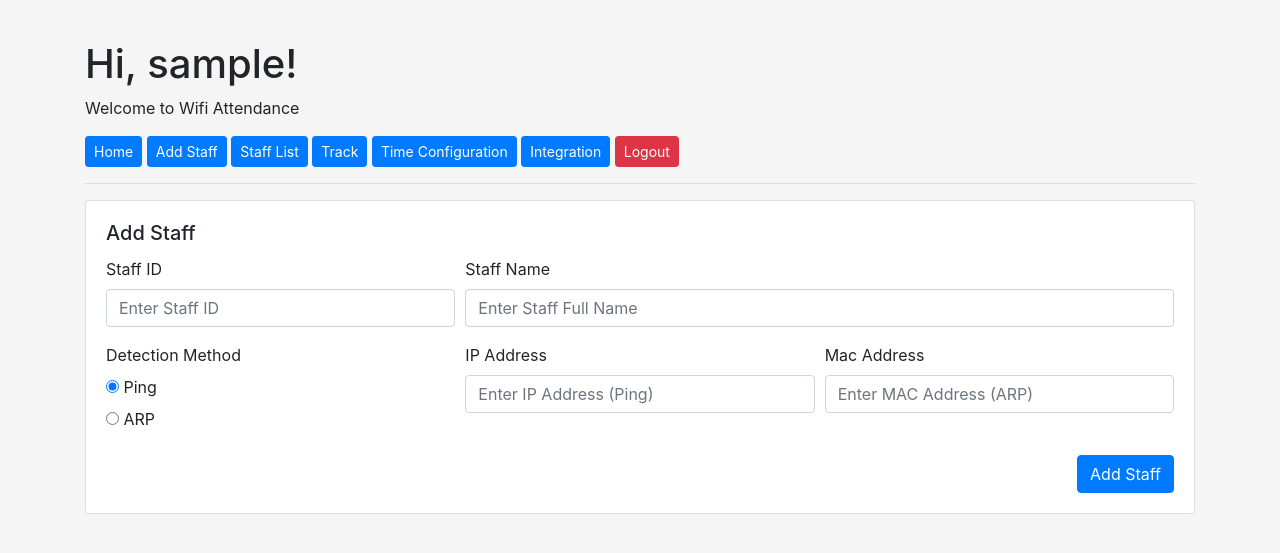
After one commit to mimmi/wifi-attendance, a Flask app: page /add_staff in a window 1280 px wide. The commit adds this page. Shown: the top 553 px of the page. Run offline with Flask 2, Linux system fonts and the light colour scheme; the visitor is signed in with stand-in values (Sample User, id 1); data comes from the database, SQL or seed files in the repository; some libraries are stand-ins or nearby versions.

Commit message:
Added Staff Configurations

```diff
--- a/app/forms.py
+++ b/app/forms.py
@@ -1,5 +1,5 @@
 from flask_wtf import FlaskForm
-from wtforms import StringField, PasswordField, BooleanField, SubmitField
+from wtforms import StringField, IntegerField, RadioField, PasswordField, BooleanField, SubmitField
 from wtforms.validators import ValidationError, DataRequired, Email, EqualTo
 from app.models import User
 
@@ -26,3 +26,17 @@ class RegistrationForm(FlaskForm):
         user = User.query.filter_by(email=email.data).first()
         if user is not None:
             raise ValidationError('Please use a different email address.')
+
+class AddStaffForm(FlaskForm):
+    staff_id = IntegerField('Staff ID', validators=[DataRequired()])
+    name = StringField('Staff Name', validators=[DataRequired()])
+    method = RadioField('Method', choices=[(1,'Ping'), (2,'ARP')], default=1, coerce=int, validators=[DataRequired()])
+    ip = StringField('IP Address', validators=[DataRequired()])
+    mac = StringField('MAC Address', validators=[DataRequired()])
+
+class EditStaffForm(FlaskForm):
+    staff_id = IntegerField('Staff ID', validators=[DataRequired()])
+    name = StringField('Staff Name', validators=[DataRequired()])
+    method = RadioField('Method', choices=[(1,'Ping'), (2,'ARP')], default=1, coerce=int, validators=[DataRequired()])
+    ip = StringField('IP Address', validators=[DataRequired()])
+    mac = StringField('MAC Address', validators=[DataRequired()])
--- a/app/models.py
+++ b/app/models.py
@@ -30,9 +30,7 @@ class Staff(UserMixin, db.Model):
     staff_id = db.Column(db.Integer, index=True, unique=True)
     name = db.Column(db.String(128), index=True, unique=True)
     ip = db.Column(db.String(15), index=True, unique=True)
-    port = db.Column(db.Integer, index=False, unique=False)
     mac = db.Column(db.String(17), index=True, unique=True)
-    hostname = db.Column(db.String(32), index=True, unique=True)
     method = db.Column(db.String(5), index=True, unique=False)
     # PING, ARP, PORT
 
--- a/app/routes.py
+++ b/app/routes.py
@@ -1,11 +1,14 @@
 from app import app, db
 from flask import Flask, url_for, render_template, flash, redirect
 from flask_login import current_user, login_user, logout_user, login_required
-from app.models import User, new_registration
+from app.models import User, Staff, new_registration
 from app.forms import RegistrationForm
 from app.forms import LoginForm
+from app.forms import AddStaffForm
+from app.forms import EditStaffForm
 from werkzeug.urls import url_parse
 from flask import send_from_directory
+from sqlalchemy import exc
 
 @app.route('/')
 @login_required
@@ -50,10 +53,61 @@ def register():
         return redirect(url_for('login'))
     return render_template('register.html', title='Register', form=form)
 
-@app.route('/configuration', methods=['GET'])
-def configuration():
-    return 'Configuration Main'
+@app.route('/add_staff', methods=['GET', 'POST'])
+@login_required
+def add_staff():
+    form = AddStaffForm()
+    if form.validate_on_submit():
+        staff = Staff(staff_id=form.staff_id.data, name=form.name.data, ip=form.ip.data, mac=form.mac.data, method=form.method.data)
+        try:
+            db.session.add(staff)
+            db.session.commit()
+            flash('Congratulations, you have added the staff!')
+        except exc.IntegrityError:
+            db.session.rollback()
+            flash('Could not add the staff, repeated values!')
+        return redirect(url_for('add_staff'))
+    return render_template('add.html', title='Add Staff', form=form)
 
-@app.route('/configuration/commit_time/<int:seconds>', methods=['GET'])
-def set_commit_time(seconds):
-    return "Setting the commit time to {} seconds".format(seconds)
+@app.route('/staff_list', methods=['GET'])
+@login_required
+def staff_list():
+    staffs = Staff.query.all()
+    #pls ignore the fact that staff is the plural of staff -_-
+    return render_template('list.html', title='Staff List', staffs=staffs)
+
+@app.route('/staff_edit/<int:staff_id>', methods=['GET', 'POST'])
+@login_required
+def staff_edit(staff_id):
+    staff = Staff.query.filter_by(staff_id=staff_id).first()
+    if staff is None:
+        flash('Staff does not exist')
+        return redirect(url_for('staff_list'))
+    form = EditStaffForm(obj=staff)
+    if form.validate_on_submit():
+        staff.staff_id = form.staff_id.data
+        staff.name = form.name.data
+        staff.ip = form.ip.data
+        staff.mac = form.mac.data
+        staff.method = form.method.data
+        try:
+            db.session.add(staff)
+            db.session.commit()
+            flash('The staff has been updated!')
+        except exc.IntegrityError:
+            db.session.rollback()
+            flash('Could not update the staff, repeated values!')
+        return redirect(url_for('staff_edit', staff_id=staff.staff_id))
+    return render_template('edit.html', title='Editing Staff', form=form, staff=staff)
+
+@app.route('/staff_delete/<int:staff_id>', methods=['GET'])
+@login_required
+def staff_delete(staff_id):
+    staff = Staff.query.filter_by(staff_id=staff_id).first()
+    if staff is None:
+        flash('Staff does not exist')
+        return redirect(url_for('staff_list'))
+    Staff.query.filter(Staff.staff_id == staff.staff_id).delete()
+    db.session.commit()
+    flash('Staff deleted successfully')
+    return redirect(url_for('staff_list'))
--- /dev/null
+++ b/app/templates/add.html
@@ -0,0 +1,66 @@
+{% extends "base.html" %}
+
+{% block content %}
+
+{% include 'menu.html' %}
+
+<div class="row">
+    <div class="col-md-12">
+        <div class="card">
+            <div class="card-body">
+                <h5 class="card-title">Add Staff</h5>
+                <form class="form-horizontal" action="" method="post" novalidate>
+                    <div class="form-row">
+                        <div class="form-group col-md-4">
+                            <label for="staff_id">Staff ID</label>
+                            {{ form.staff_id(size=32, class_="form-control", placeholder="Enter Staff ID") }}
+                            {% for error in form.staff_id.errors %}
+                                <span class="text-red">[{{ error }}]</span>
+                            {% endfor %}
+                        </div>
+                        <div class="form-group col-md-8">
+                            <label for="name">Staff Name</label>
+                            {{ form.name(size=32, class_="form-control", placeholder="Enter Staff Full Name") }}
+                            {% for error in form.name.errors %}
+                                <span class="text-red">[{{ error }}]</span>
+                            {% endfor %}
+                        </div>
+                    </div>
+                    <div class="form-row">
+                        <div class="form-group col-md-4">
+                            <label for="method">Detection Method</label><br >
+                            {% for subfield in form.method %}
+                                {{ subfield }}
+                                {{ subfield.label }}<br>
+                            {% endfor %}
+                            {% for error in form.method.errors %}
+                                <span class="text-red">[{{ error }}]</span>
+                            {% endfor %}
+                        </div>
+                        <div class="form-group col-md-4">
+                            <label for="ip">IP Address</label>
+                            {{ form.ip(size=15, class_="form-control", placeholder="Enter IP Address (Ping)") }}
+                            {% for error in form.ip.errors %}
+                                <span class="text-red">[{{ error }}]</span>
+                            {% endfor %}
+                        </div>
+                        <div class="form-group col-md-4">
+                            <label for="mac">Mac Address</label>
+                            {{ form.mac(size=17, class_="form-control", placeholder="Enter MAC Address (ARP)") }}
+                            {% for error in form.mac.errors %}
+                                <span class="text-red">[{{ error }}]</span>
+                            {% endfor %}
+                        </div>
+                        <div class="col-lg-12 text-right">
+                            {{ form.hidden_tag() }}
+                            <button type="submit" class="btn btn-primary pull-right">Add Staff</button>
+                        </div>
+                    </div>
+                </form>
+            </div>
+        </div>
+    </div>
+</div>
+
+
+{% endblock %}
--- /dev/null
+++ b/app/templates/menu.html
@@ -0,0 +1,25 @@
+<h1>Hi, {{ current_user.username }}!</h1>
+<p>Welcome to Wifi Attendance</p>
+<div>
+    <a class="btn btn-sm btn-primary" href="{{ url_for('index') }}">Home</a>
+    {% if current_user.is_anonymous %}
+    <a class="btn btn-sm btn-danger" href="{{ url_for('login') }}">Login</a>
+    {% else %}
+    <a class="btn btn-sm btn-primary" href="{{ url_for('add_staff') }}">Add Staff</a>
+    <a class="btn btn-sm btn-primary" href="{{ url_for('staff_list') }}">Staff List</a>
+    <a class="btn btn-sm btn-primary" href="{{ url_for('add_staff') }}">Track</a>
+    <a class="btn btn-sm btn-primary" href="{{ url_for('add_staff') }}">Time Configuration</a>
+    <a class="btn btn-sm btn-primary" href="{{ url_for('add_staff') }}">Integration</a>
+    <a class="btn btn-sm btn-danger" href="{{ url_for('logout') }}">Logout</a>
+    {% endif %}
+    <hr>
+    {% with messages = get_flashed_messages() %}
+    {% if messages %}
+    <ul>
+        {% for message in messages %}
+        <li>{{ message }}</li>
+        {% endfor %}
+    </ul>
+    {% endif %}
+    {% endwith %}
+</div>
```
Also changed, not shown: app/templates/edit.html (added, +66 -0 lines), app/templates/index.html (+1 -21 lines), app/templates/list.html (added, +45 -0 lines).
